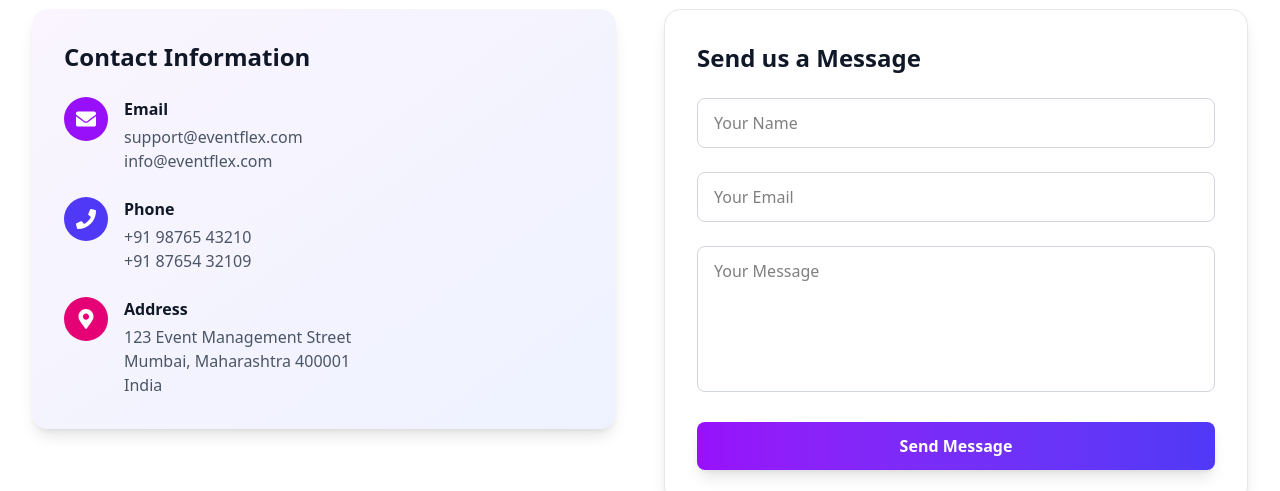
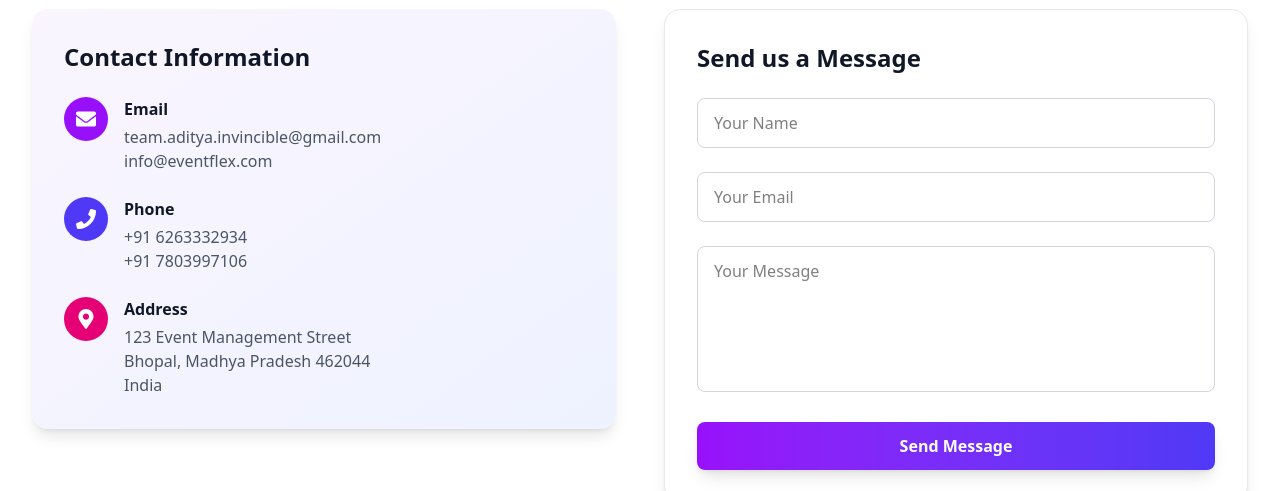
Before and after one commit to aadityathakre/EventFlex, a React (Vite) app in the folder client/: page / in a window 1280 px wide. Shown: the part 3140-3631 px from the top of the page. Built offline with nearby package versions, Linux system fonts and the light colour scheme; no server answers.

Commit message:
edit some info

```diff
--- a/client/src/pages/Home.jsx
+++ b/client/src/pages/Home.jsx
@@ -298,7 +298,7 @@
                     </div>
                     <div>
                       <h4 className="font-semibold text-gray-900 mb-1">Email</h4>
-                      <p className="text-gray-600">support@eventflex.com</p>
+                      <p className="text-gray-600">team.aditya.invincible@gmail.com</p>
                       <p className="text-gray-600">info@eventflex.com</p>
                     </div>
                   </div>
@@ -309,8 +309,8 @@
                     </div>
                     <div>
                       <h4 className="font-semibold text-gray-900 mb-1">Phone</h4>
-                      <p className="text-gray-600">+91 98765 43210</p>
-                      <p className="text-gray-600">+91 87654 32109</p>
+                      <p className="text-gray-600">+91 6263332934</p>
+                      <p className="text-gray-600">+91 7803997106</p>
                     </div>
                   </div>
 
@@ -321,7 +321,7 @@
                     <div>
                       <h4 className="font-semibold text-gray-900 mb-1">Address</h4>
                       <p className="text-gray-600">123 Event Management Street</p>
-                      <p className="text-gray-600">Mumbai, Maharashtra 400001</p>
+                      <p className="text-gray-600">Bhopal, Madhya Pradesh 462044</p>
                       <p className="text-gray-600">India</p>
                     </div>
                   </div>
```
Also changed, not shown: 1 other file (tests, documents, lock files or other folders).
